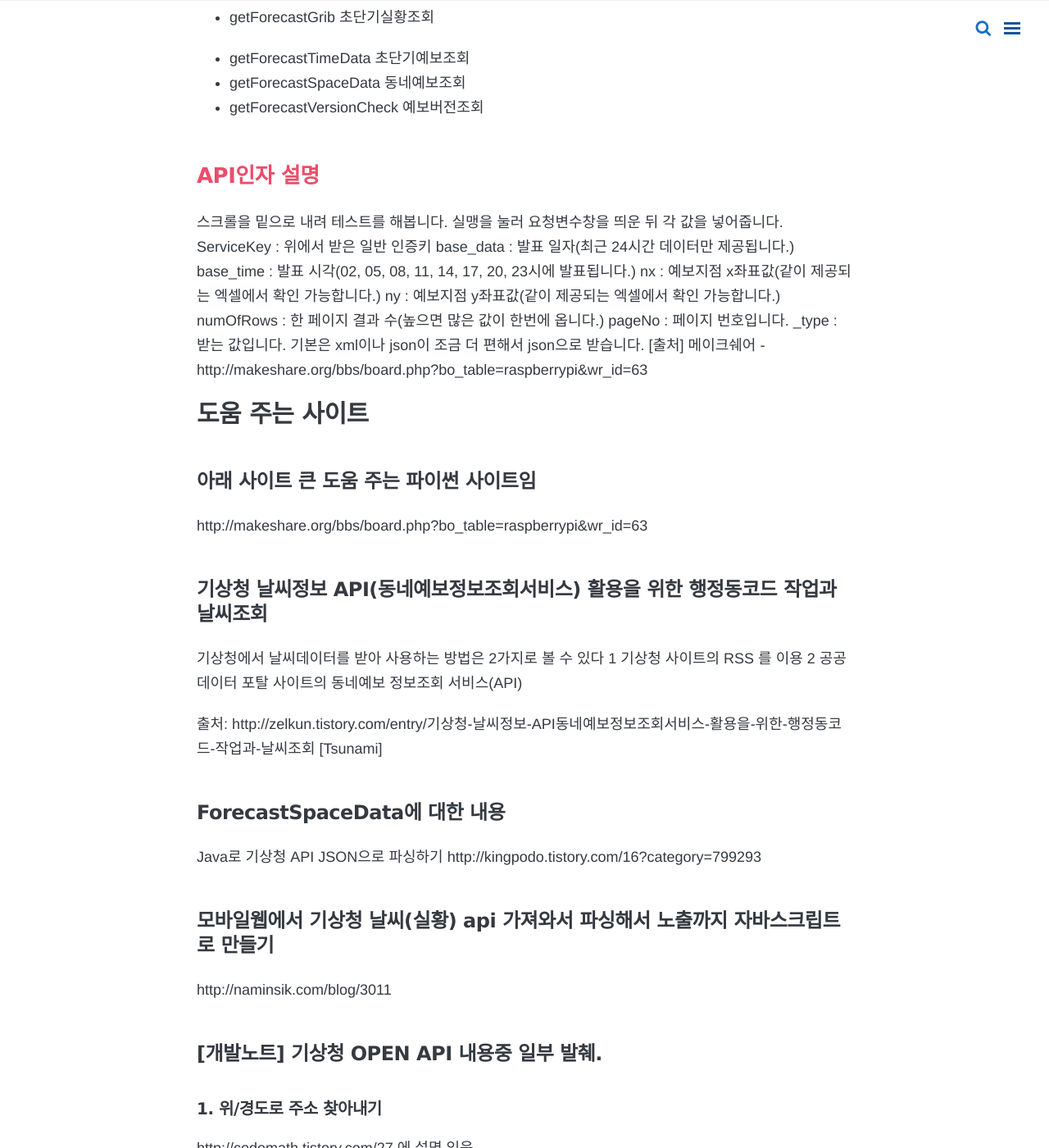
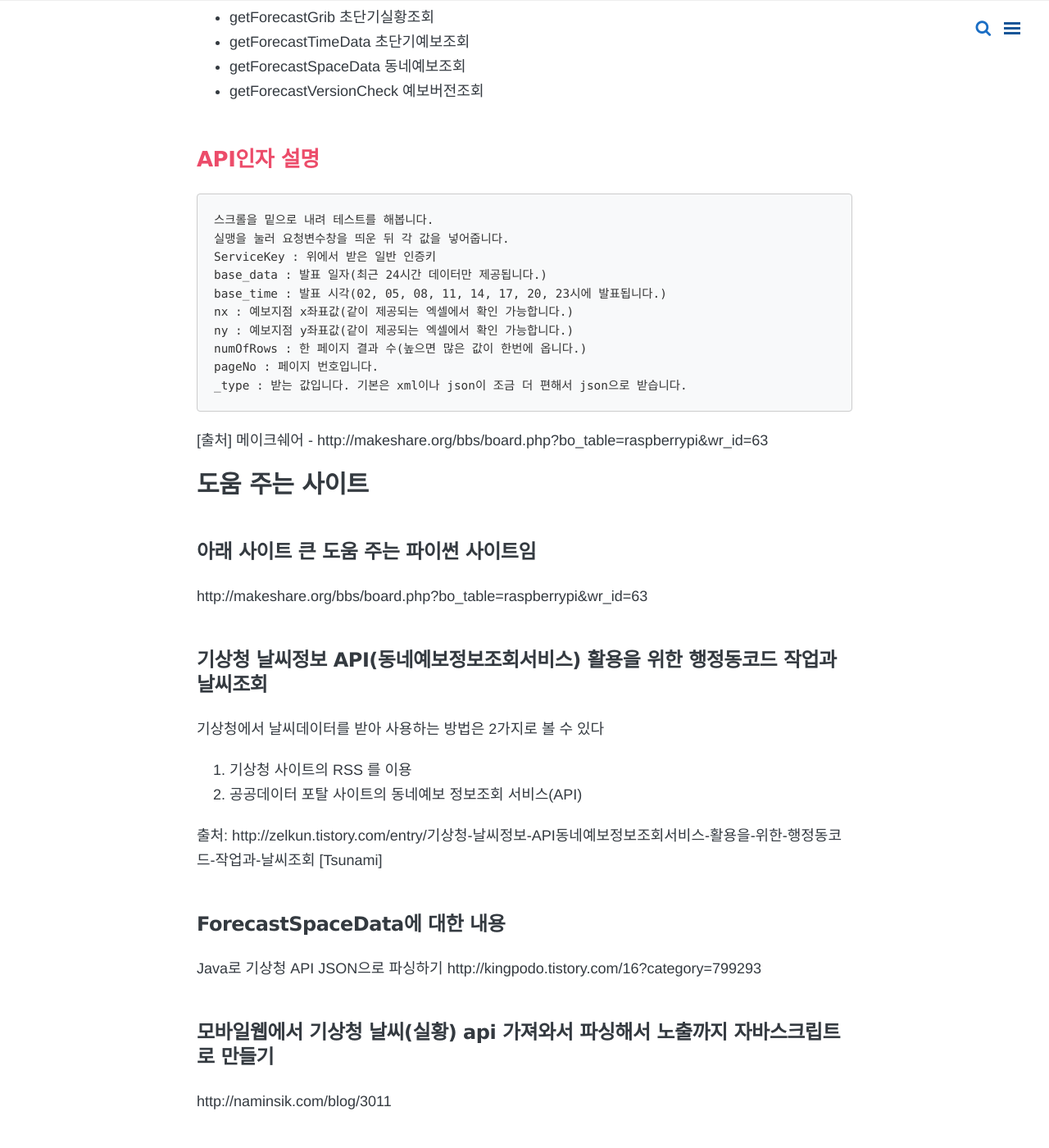
Before and after one commit to eddiekwon/eddiekwon.github.io, a Jekyll site: the page built from _posts/2018-10-19-WeatherAPI.md, in a window 1280 px wide and 1400 px high, scrolled down 1181 px. Shown: the whole window at 82% size. Built offline with Jekyll 4.4.1, drawn with Linux system fonts in a browser that asks for light colours; nearby versions of some CDN libraries; comment, search, counter and statistics services are not loaded.

````diff
--- a/_posts/2018-10-19-WeatherAPI.md
+++ b/_posts/2018-10-19-WeatherAPI.md
@@ -29,7 +29,6 @@ typora-copy-images-to: ./2018-10-19-WeatherAPI
 모두 최근 24시간 내 자료이며 api 는 아래 문자열로 시작합니다.
 
 - getForecastGrib   초단기실황조회
-
 - getForecastTimeData   초단기예보조회
 - getForecastSpaceData   동네예보조회
 - getForecastVersionCheck    예보버전조회
@@ -37,7 +36,7 @@ typora-copy-images-to: ./2018-10-19-WeatherAPI
 
 
 ## API인자 설명
-
+```
 스크롤을 밑으로 내려 테스트를 해봅니다.
 실맹을 눌러 요청변수창을 띄운 뒤 각 값을 넣어줍니다.
 ServiceKey : 위에서 받은 일반 인증키
@@ -48,6 +47,7 @@ ny : 예보지점 y좌표값(같이 제공되는 엑셀에서 확인 가능합
 numOfRows : 한 페이지 결과 수(높으면 많은 값이 한번에 옵니다.)
 pageNo : 페이지 번호입니다.
 _type : 받는 값입니다. 기본은 xml이나 json이 조금 더 편해서 json으로 받습니다.
+```
 [출처] 메이크쉐어 - http://makeshare.org/bbs/board.php?bo_table=raspberrypi&wr_id=63
 
 # 도움 주는 사이트
@@ -58,8 +58,8 @@ http://makeshare.org/bbs/board.php?bo_table=raspberrypi&wr_id=63
 ### 기상청 날씨정보 API(동네예보정보조회서비스) 활용을 위한 행정동코드 작업과 날씨조회
 
 기상청에서 날씨데이터를 받아 사용하는 방법은 2가지로 볼 수 있다
-1 기상청 사이트의 RSS 를 이용
-2 공공데이터 포탈 사이트의 동네예보 정보조회 서비스(API)
+1. 기상청 사이트의 RSS 를 이용
+2. 공공데이터 포탈 사이트의 동네예보 정보조회 서비스(API)
 
 출처: http://zelkun.tistory.com/entry/기상청-날씨정보-API동네예보정보조회서비스-활용을-위한-행정동코드-작업과-날씨조회 [Tsunami]
 
@@ -142,7 +142,7 @@ open api 문서를 읽어보면 3시간 단위로 예보가 업데이트 됨을
 
 날씨얻기 위한 행정코드에 대한 이해
 
-![56DADB2E-4BB5-4067-8732-8B602B84573F](./2018-10-19-WeatherAPI/56DADB2E-4BB5-4067-8732-8B602B84573F.png)
+![56DADB2E-4BB5-4067-8732-8B602B84573F](/images/2018-10-19-WeatherAPI/56DADB2E-4BB5-4067-8732-8B602B84573F.png)
 
 >따라서 서울특별시 서초구 반포1동의 지역코드를 얻기 위해서는 아래와 같이 3단계를 거치면된다.
 
````
Also changed, not shown: _posts/2018-10-19-GPSAddress.md (+2 -2 lines), images/2018-10-19-GPSAddress/BC1EA550-BE0D-4545-92A6-6263E295A9FB.png (renamed from _posts/2018-10-19-GPSAddress/BC1EA550-BE0D-4545-92A6-6263E295A9FB.png), images/2018-10-19-GPSAddress/F39B8793-436B-4802-A0F9-0CB42110A785.png (renamed from _posts/2018-10-19-GPSAddress/F39B8793-436B-4802-A0F9-0CB42110A785.png), images/2018-10-19-WeatherAPI/56DADB2E-4BB5-4067-8732-8B602B84573F.png (renamed from _posts/2018-10-19-WeatherAPI/56DADB2E-4BB5-4067-8732-8B602B84573F.png).
